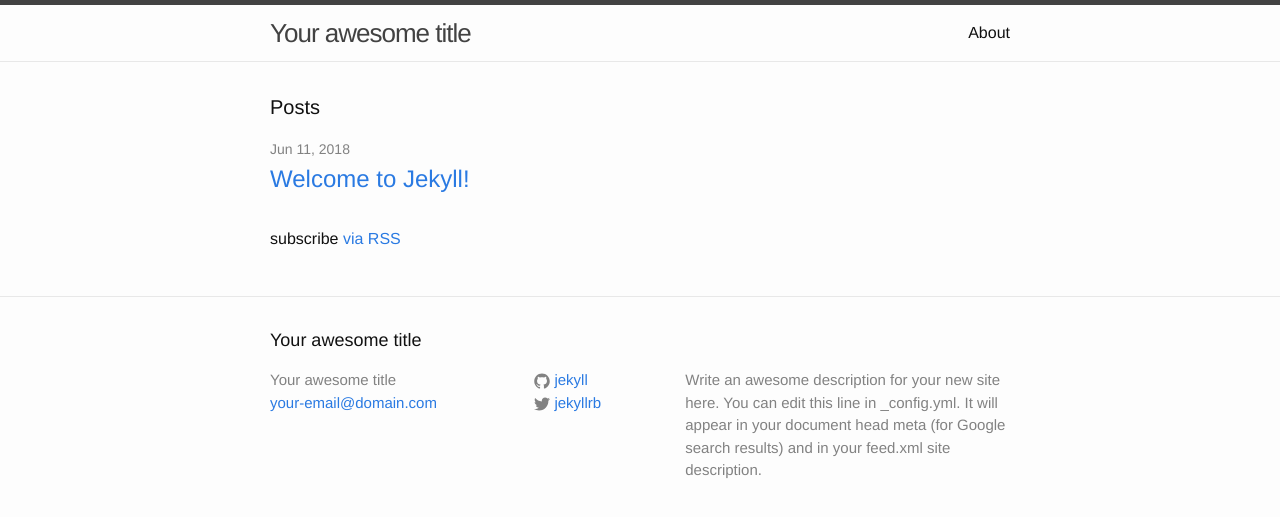
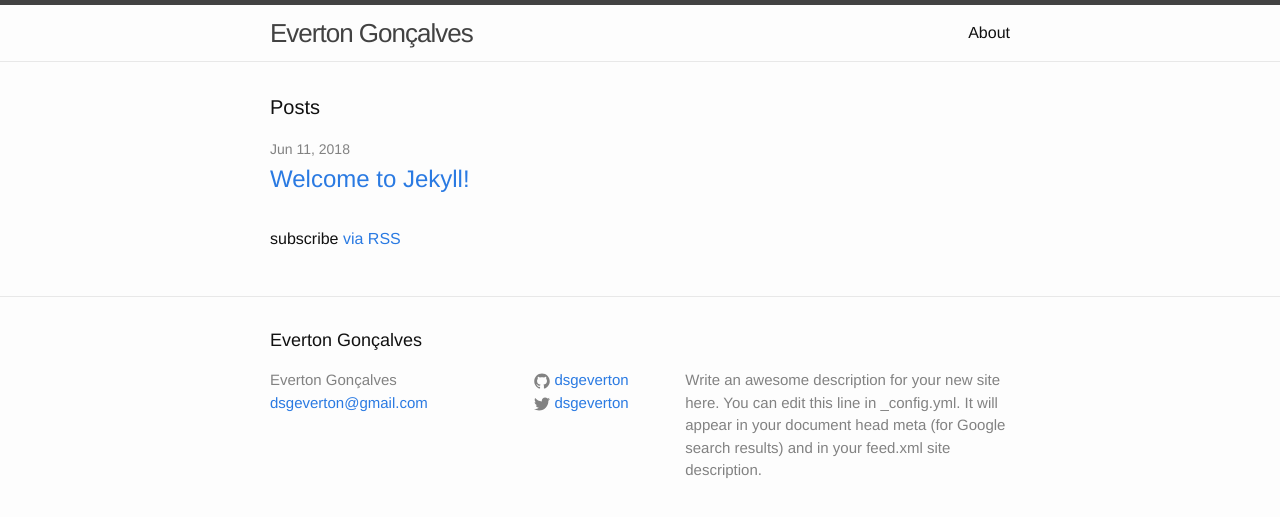
Before and after one commit to dsgeverton/dsgeverton.github.io, a Jekyll site: the page built from index.html, in a window 1280 px wide. Shown: the top 517 px of the page. Built offline with Jekyll 4.4.1, drawn with Linux system fonts in a browser that asks for light colours.

Commit message:
Update _config.yml

```diff
--- a/_config.yml
+++ b/_config.yml
@@ -6,16 +6,16 @@
 # 'jekyll serve'. If you change this file, please restart the server process.
 
 # Site settings
-title: Your awesome title
-email: your-email@domain.com
+title: Everton Gonçalves
+email: dsgeverton@gmail.com
 description: > # this means to ignore newlines until "baseurl:"
   Write an awesome description for your new site here. You can edit this
   line in _config.yml. It will appear in your document head meta (for
   Google search results) and in your feed.xml site description.
 baseurl: "" # the subpath of your site, e.g. /blog
 url: "http://yourdomain.com" # the base hostname & protocol for your site
-twitter_username: jekyllrb
-github_username:  jekyll
+twitter_username: dsgeverton
+github_username:  dsgeverton
 
 # Build settings
 markdown: kramdown
```
